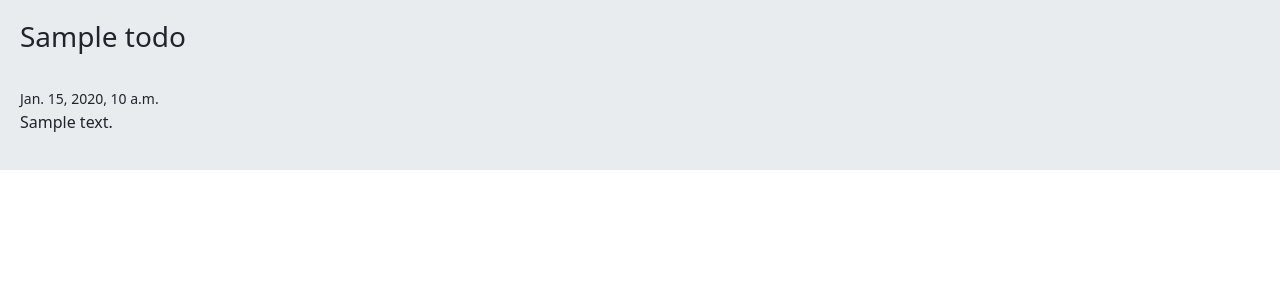
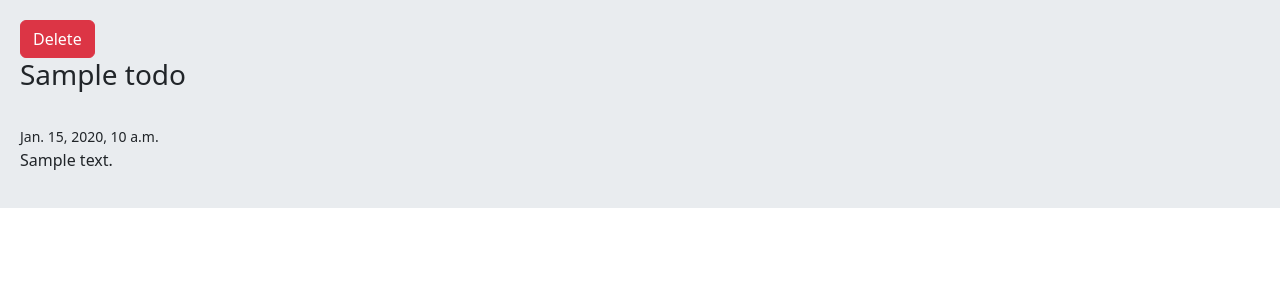
Before and after one commit to Ali-Samaaa/first-django-project, a Django app: page /details/1/ in a window 1280 px wide. Shown: the part 56-356 px from the top of the page. Run offline with Django 5.2, Linux system fonts and the light colour scheme; tables that the repository leaves empty hold one stand-in row (values such as "Sample post").

Commit message:
create delete button

```diff
--- a/A/home/urls.py
+++ b/A/home/urls.py
@@ -4,5 +4,6 @@ from . import views
 
 urlpatterns = [
    path("", views.home_page, name='home'),
-   path("details/<int:todo_id>/", views.detail, name='details')
+   path("details/<int:todo_id>/", views.detail, name='details'),
+   path("delete/<int:todo_id>/", views.delete, name='delete')
 ]
--- a/A/home/views.py
+++ b/A/home/views.py
@@ -1,4 +1,4 @@
-from django.shortcuts import render
+from django.shortcuts import render, redirect
 from .models import Todo
 
 
@@ -10,3 +10,8 @@ def home_page(request):
 def detail(request, todo_id):
     todo = Todo.objects.get(id=todo_id)
     return render(request, 'detail.html', {'todo': todo})
+
+
+def delete(request, todo_id):
+    Todo.objects.get(id=todo_id).delete()
+    return redirect('home')
--- a/A/templates/detail.html
+++ b/A/templates/detail.html
@@ -1,6 +1,7 @@
 {% extends 'base.html' %}
 
 {% block content %}
+    <a class="btn btn-danger" href="{% url 'delete' todo.id %}">Delete</a>
     <h3>{{ todo.title }}</h3>
     <br/>
     <small>{{ todo.created }}</small>
```
Also changed, not shown: A/templates/home.html (+5 -3 lines), A/db.sqlite3.
